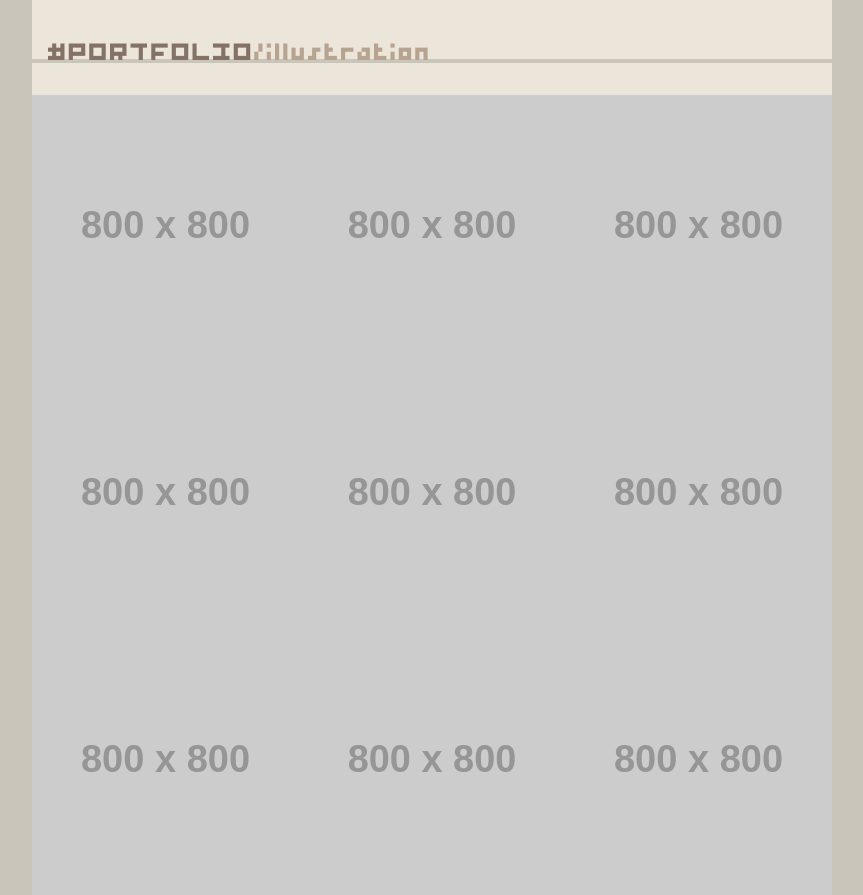
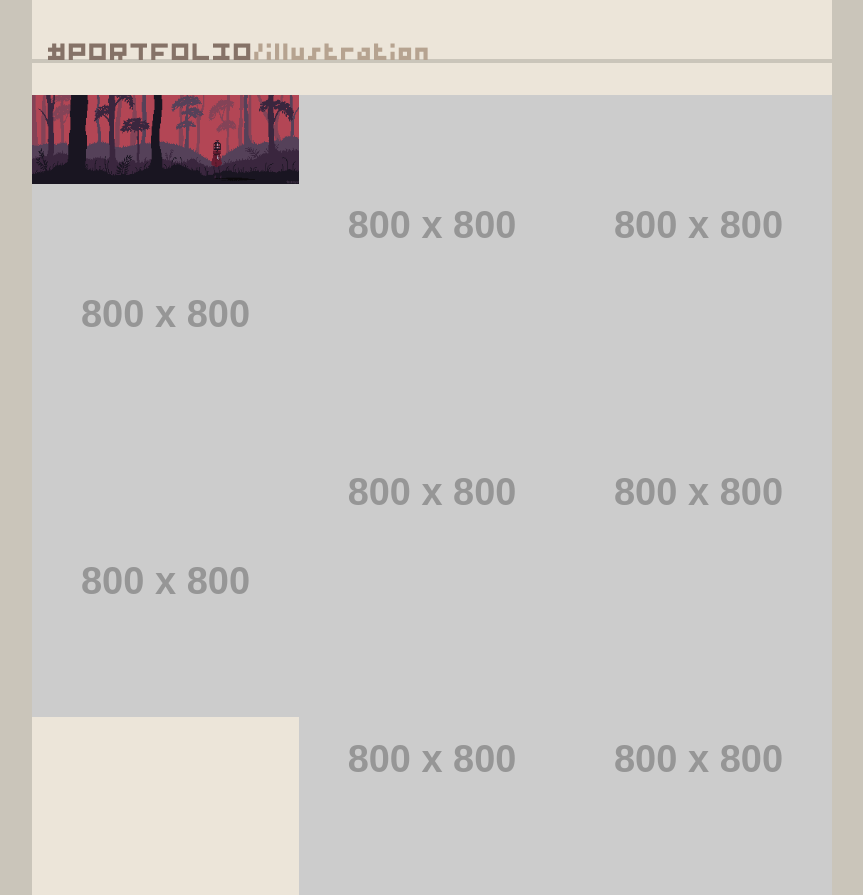
Before and after one commit to Feravyre/feravyre.github.io, a plain HTML site: page index.html in a window 1280 px wide. Shown: the part 2118-3013 px from the top of the page, without its empty margins (408-1271 px from the left). Drawn offline with Linux system fonts and the light colour scheme; placeholder pictures from the web are drawn by us.

Commit message:
Add image
Add image to assets

```diff
--- a/index.html
+++ b/index.html
@@ -105,7 +105,7 @@
     <!-- illustration grid -->
   <div class="w3-row">
     <div class="w3-third">
-      <img src="https://via.placeholder.com/800" style="width:100%" onclick="onClick(this)" alt="">
+      <img src="assets/images/pixel-art/theForest.png" style="width:100%" onclick="onClick(this)" alt="">
       <img src="https://via.placeholder.com/800" style="width:100%" onclick="onClick(this)" alt="">
       <img src="https://via.placeholder.com/800" style="width:100%" onclick="onClick(this)" alt="">
     </div>
```
Also changed, not shown: assets/images/pixel-art/theForest.png (added).
